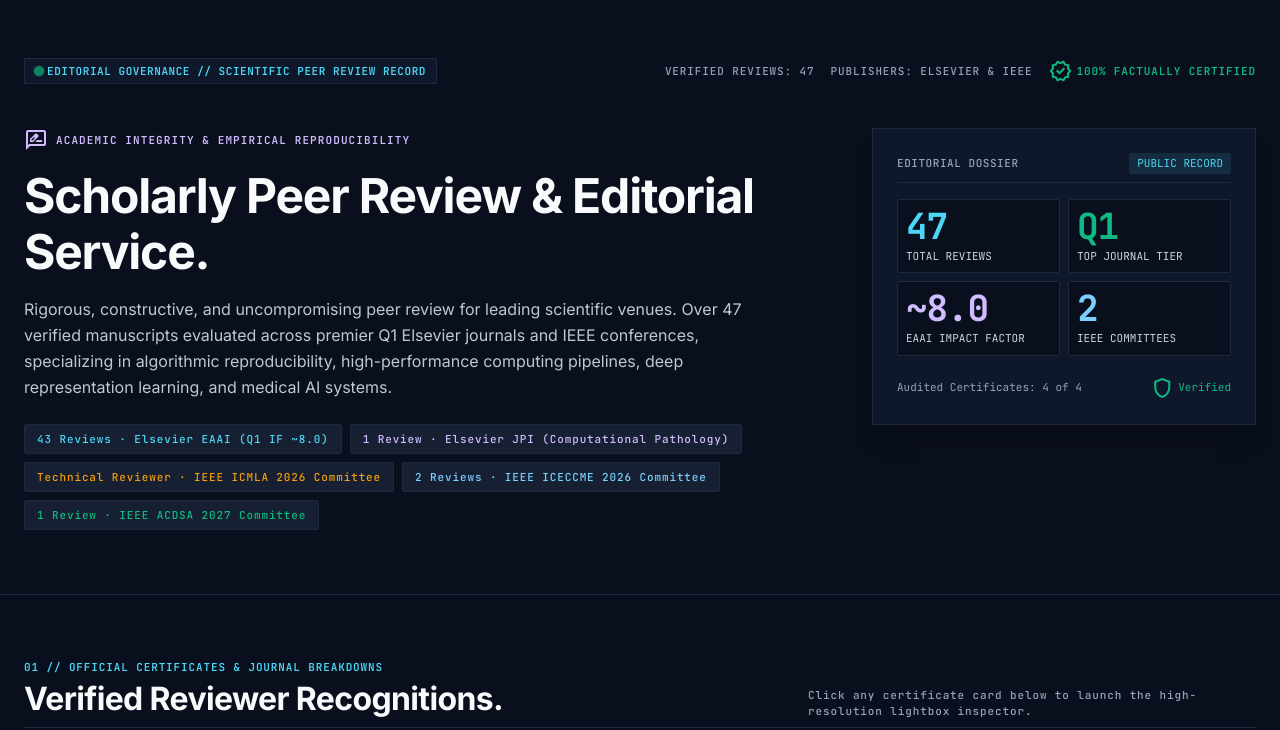
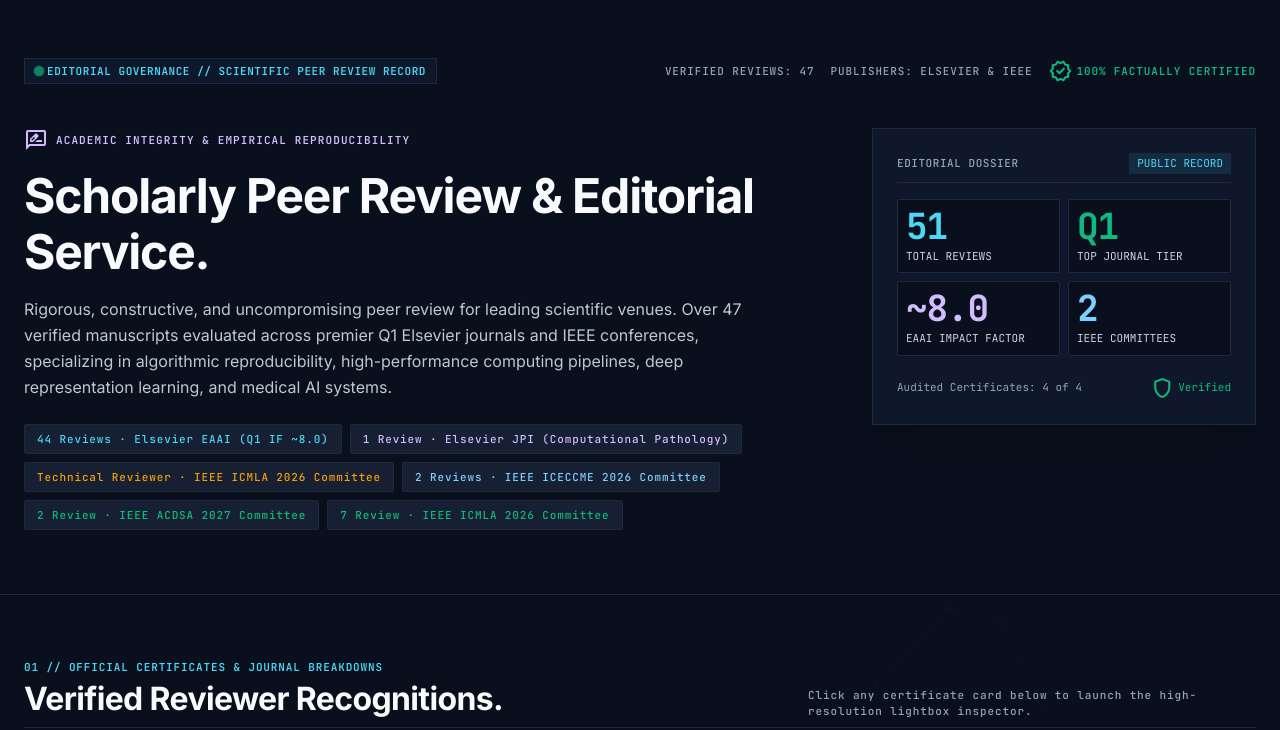
Before and after one commit to MufakirAnsari/portfolio, a website: page reviews.html in a window 1280 px wide. Shown: the part 70-800 px from the top of the page. Drawn offline with nearby package versions, Linux system fonts and the light colour scheme.

Commit message:
Update reviews.html

```diff
--- a/reviews.html
+++ b/reviews.html
@@ -240,7 +240,7 @@
 
             <div class="flex flex-wrap gap-2 pt-2">
               <span class="px-3 py-1.5 bg-surface-overlay rounded text-primary font-label-mono-sm text-label-mono-sm border border-border-subtle">
-                43 Reviews · Elsevier EAAI (Q1 IF ~8.0)
+                44 Reviews · Elsevier EAAI (Q1 IF ~8.0)
               </span>
               <span class="px-3 py-1.5 bg-surface-overlay rounded text-secondary font-label-mono-sm text-label-mono-sm border border-border-subtle">
                 1 Review · Elsevier JPI (Computational Pathology)
@@ -252,7 +252,10 @@
                 2 Reviews · IEEE ICECCME 2026 Committee
               </span>
               <span class="px-3 py-1.5 bg-surface-overlay rounded text-status-active font-label-mono-sm text-label-mono-sm border border-border-subtle">
-                1 Review · IEEE ACDSA 2027 Committee
+                2 Review · IEEE ACDSA 2027 Committee
+              </span>
+              <span class="px-3 py-1.5 bg-surface-overlay rounded text-status-active font-label-mono-sm text-label-mono-sm border border-border-subtle">
+                7 Review · IEEE ICMLA 2026 Committee
               </span>
             </div>
           </div>
@@ -266,7 +269,7 @@
 
             <div class="grid grid-cols-2 gap-space-sm">
               <div class="bg-surface-base p-space-sm rounded border border-border-subtle flex flex-col">
-                <span class="font-metric-stat text-metric-stat text-primary font-bold leading-none">47</span>
+                <span class="font-metric-stat text-metric-stat text-primary font-bold leading-none">51</span>
                 <span class="font-label-mono-sm text-[11px] text-text-muted mt-1 uppercase">Total Reviews</span>
               </div>
               <div class="bg-surface-base p-space-sm rounded border border-border-subtle flex flex-col">
```
